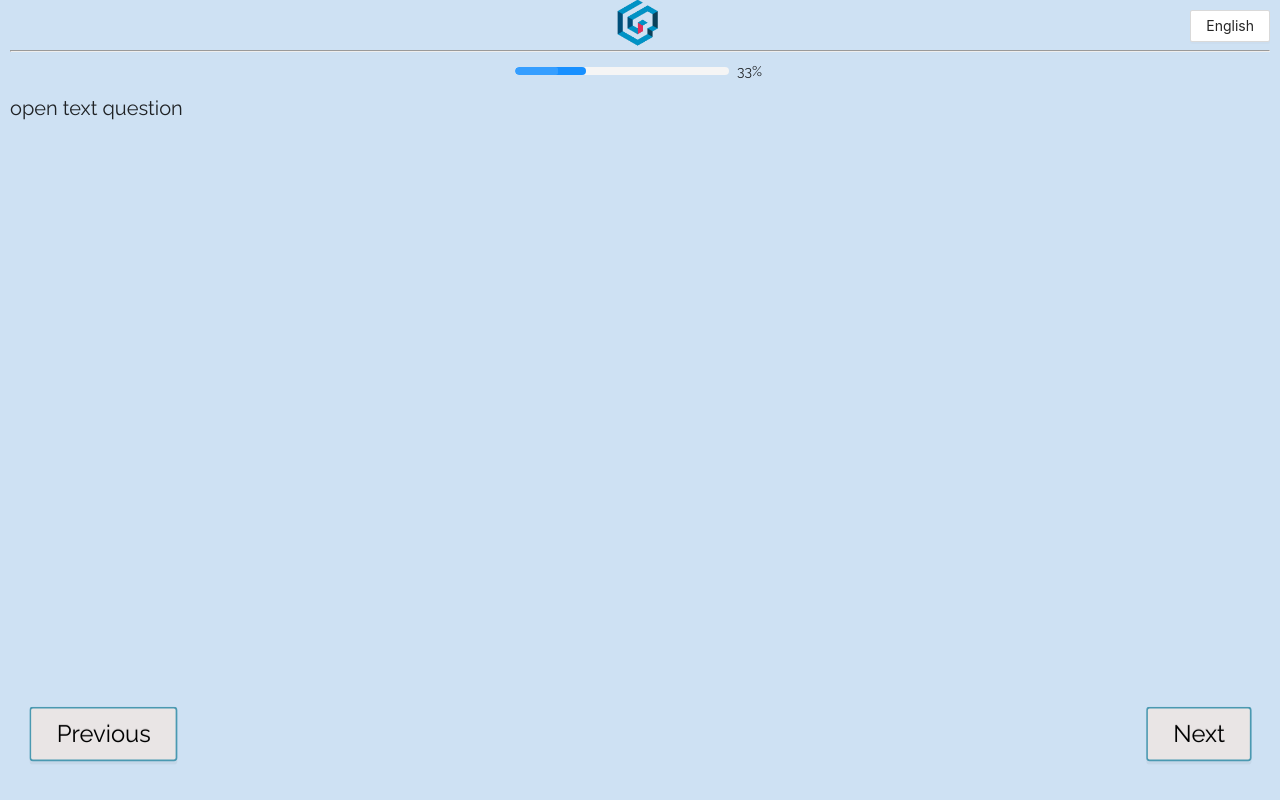
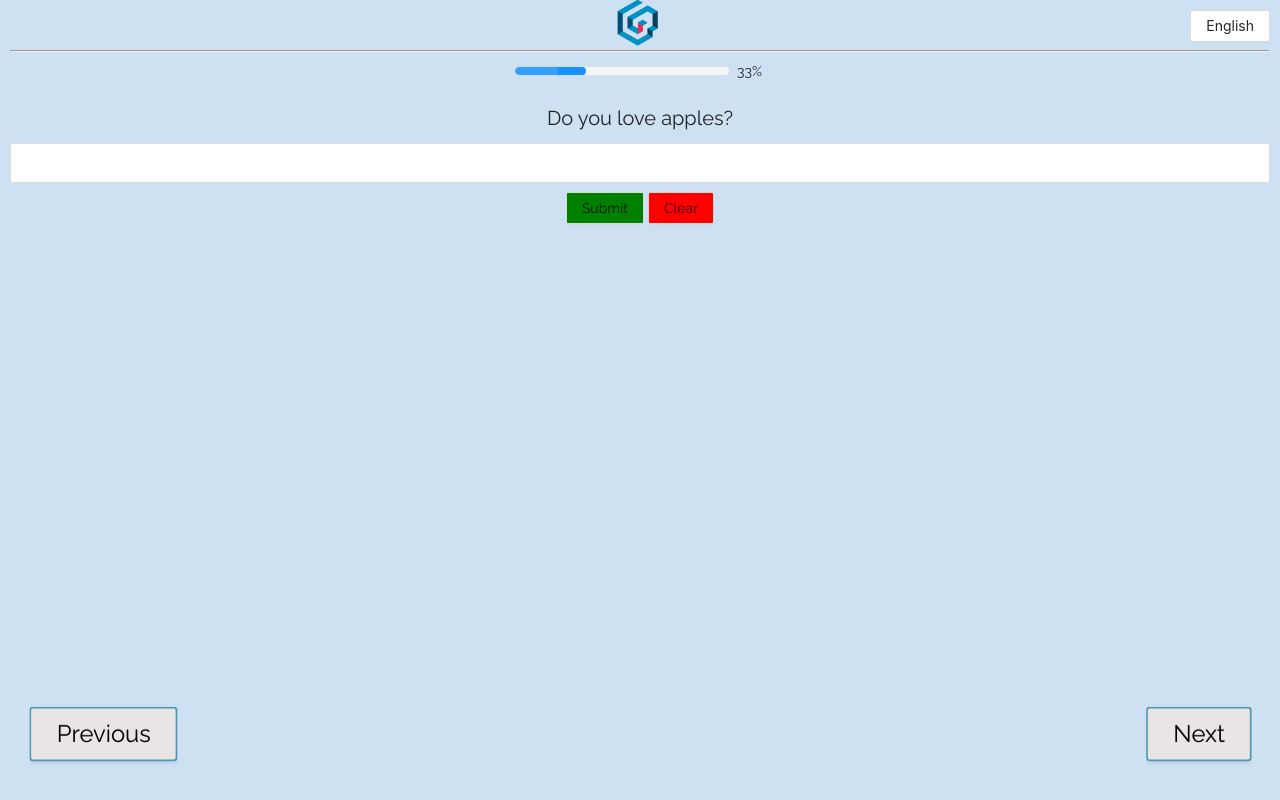
Before and after one commit to webahead14/clinic-client, a React (Create React App) app: page /survey/test/text-question in a window 1280 px wide. Shown: the top 800 px of the page. Built offline with nearby package versions, Linux system fonts and the light colour scheme; no server answers.

Commit message:
openText component

```diff
--- a/src/components/OpenText/index.jsx
+++ b/src/components/OpenText/index.jsx
@@ -1,5 +1,78 @@
+import { render } from '@testing-library/react'
+import React, { Component } from 'react'
+import { Button, Input } from 'antd'
+import TextArea from 'antd/lib/input/TextArea'
+import './styleModule.css'
+
 // REMOVE THIS LINE OF CODE, IT'S  JUST FOR SHOWING THE /survey/test/text-question PAGE
-export default () => 'open text question'
-
+//export default () => 'open text question'
 
 // WRITE YOUR CODE BELOW THIS LINE
+
+class Question extends Component {
+  constructor(props) {
+    super(props)
+    this.state = {
+      value: '',
+      questions: [
+        'Whats your name?',
+        'How are you?',
+        'Which color do you love?',
+        'Do you love apples?',
+      ],
+      pos: Math.random()
+    }
+
+    let pos = Math.random() * this.state.questions.length
+    this.handleChange = this.handleChange.bind(this)
+  }
+
+  handleChange(event) {
+    this.setState({ value: event.target.value })
+  }
+  handleClear() {
+    this.setState({ value: '' })
+  }
+
+  handleSubmit() {
+    console.log('Submitted answer: ' + this.state.value)
+    this.handleClear()
+    this.setState({pos: Math.random()})
+  }
+  pickAQuestion() {
+    let x = parseInt(this.state.pos * this.state.questions.length)
+    let toreturn = this.state.questions[x]
+    console.log('random number ' + x + ' value ' + toreturn)
+    return toreturn
+  }
+
+  render() {
+    return (
+      <form onSubmit={this.handleSubmit}>
+        <label className='centered'>{this.pickAQuestion()}</label>
+        <Input
+          type="text"
+          value={this.state.value}
+          onChange={this.handleChange}
+          className='centered'
+        />
+        <div className='centered'>
+          <Button
+            style={{ margin: '2px', background: 'green' }}
+            onClick={() => this.handleSubmit()}
+          >
+            Submit
+          </Button>
+          <Button
+            style={{ margin: '2px', background: 'red' }}
+            onClick={() => this.handleClear()}
+          >
+            Clear
+          </Button>
+        </div>
+      </form>
+    )
+  }
+}
+
+export default Question
--- /dev/null
+++ b/src/components/OpenText/styleModule.css
@@ -0,0 +1,7 @@
+.centered {
+  display: flex;
+  justify-content: center;
+  align-items: center;
+  height: 5vh;
+  margin: 5px;
+}
```
Also changed, not shown: src/components/OpenText/style.module.css (added).
